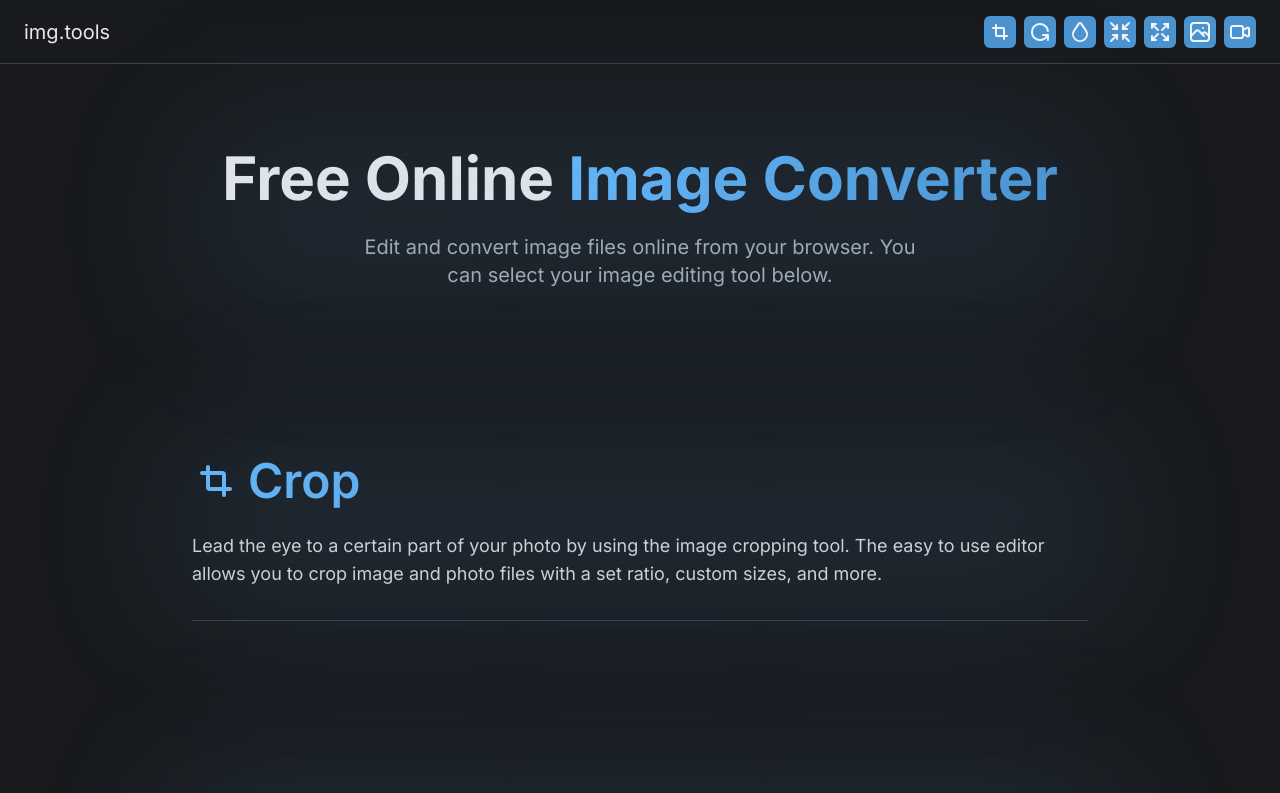
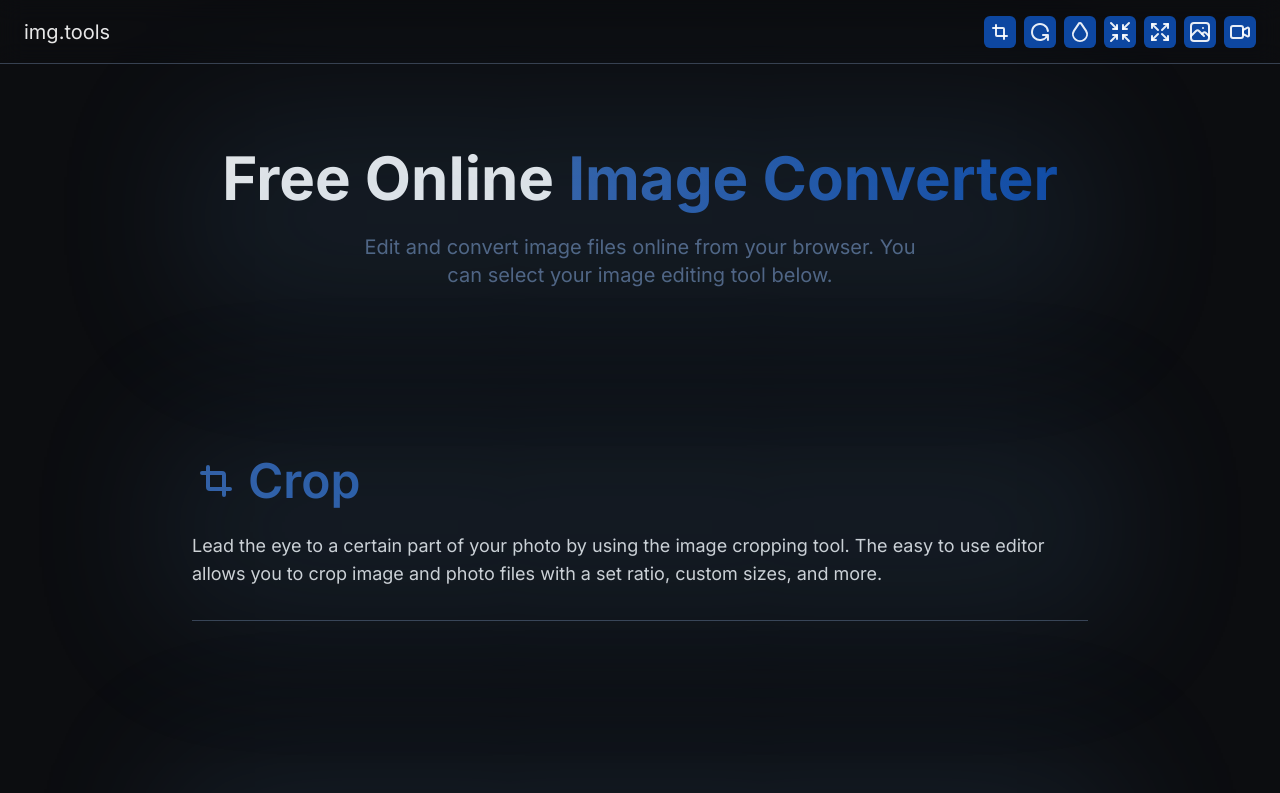
Before and after one commit to iswilljr/img-tools, a Next.js app: page / in a window 1280 px wide. Shown: the top 793 px of the page. Built offline with nearby package versions, Linux system fonts and the light colour scheme.

Commit message:
update tailwind theme colors

```diff
--- a/tailwind.config.js
+++ b/tailwind.config.js
@@ -6,22 +6,22 @@
     extend: {
       colors: {
         dark: [
-          '#494F55',
-          '#41474E',
-          '#3A4149',
-          '#333B44',
-          '#2C3540',
-          '#26313C',
-          '#202C39',
-          '#1F2831',
-          '#1E242B',
-          '#1C2025',
-          '#1A1D21',
-          '#181A1D',
-          '#161819',
+          '#24272D',
+          '#20232A',
+          '#1C1F28',
+          '#181C25',
+          '#141924',
+          '#111622',
+          '#0D1321',
+          '#0E121C',
+          '#0D1118',
+          '#0D0F14',
+          '#0C0E12',
+          '#0C0D10',
+          '#0B0C0E',
         ],
-        primary: ['#FEFEFE', '#DCE8F2', '#B8D5EC', '#91C4ED', '#64B5F7', '#55A3E3', '#4A93CF', '#4484B9', '#48769C'],
-        secondary: ['#8495B1', '#6C85AC', '#5376AC', '#4169A6', '#305DA3', '#1F52A1', '#0D47A1', '#194384', '#203E6D'],
+        primary: ['#8495B1', '#6C85AC', '#5376AC', '#4169A6', '#305DA3', '#1F52A1', '#0D47A1', '#194384', '#203E6D'],
+        secondary: ['#1F3E5D', '#15385B', '#0B335B', '#112E4B', '#15293E', '#162534', '#17212C', '#161E26', '#161B21'],
       },
       screens: {
         xs: '450px',
```
